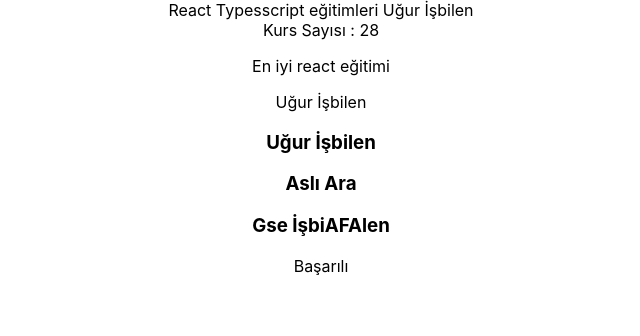
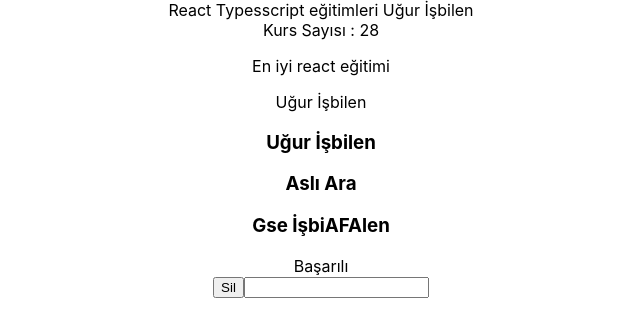
Before and after one commit to ugurisbilenn/React-Typescript-Learn, a React (Create React App) app: page / in a window 1280 px wide. Shown: the top 336 px of the page, without its empty margins (319-959 px from the left). Built offline with nearby package versions, Linux system fonts and the light colour scheme.

Commit message:
Onclick ve Onchange eventlerinde Typescript Kullanimi

```diff
--- a/src/App.tsx
+++ b/src/App.tsx
@@ -1,5 +1,6 @@
 
 import './App.css';
+import EventActions from './components/EventActions';
 import Home from './components/Home';
 import Instructor from './components/Instructor';
 import InstructorList from './components/InstructorList';
@@ -34,6 +35,7 @@
       <InstructorList instNameLastNameList={instructorList}/>
 
       <Request status="success"/>
+      <EventActions />
     </div>
   );
 }
--- /dev/null
+++ b/src/components/EventActions.tsx
@@ -0,0 +1,20 @@
+import React from 'react'
+import { useState } from 'react';
+function EventActions() {
+    const [value, setValue] = useState('');
+
+    const handleClick = (event:React.MouseEvent<HTMLButtonElement>,id:number) =>{
+
+    };
+    const handleChange = (event:React.ChangeEvent<HTMLInputElement>) => {
+        setValue(event.target.value);
+    }
+  return (
+    <div>
+      <button onClick={(event)=> handleClick(event,4)}>Sil</button>
+      <input type='text' value={value} onChange={handleChange}/>
+    </div>
+  )
+}
+
+export default EventActions
```
